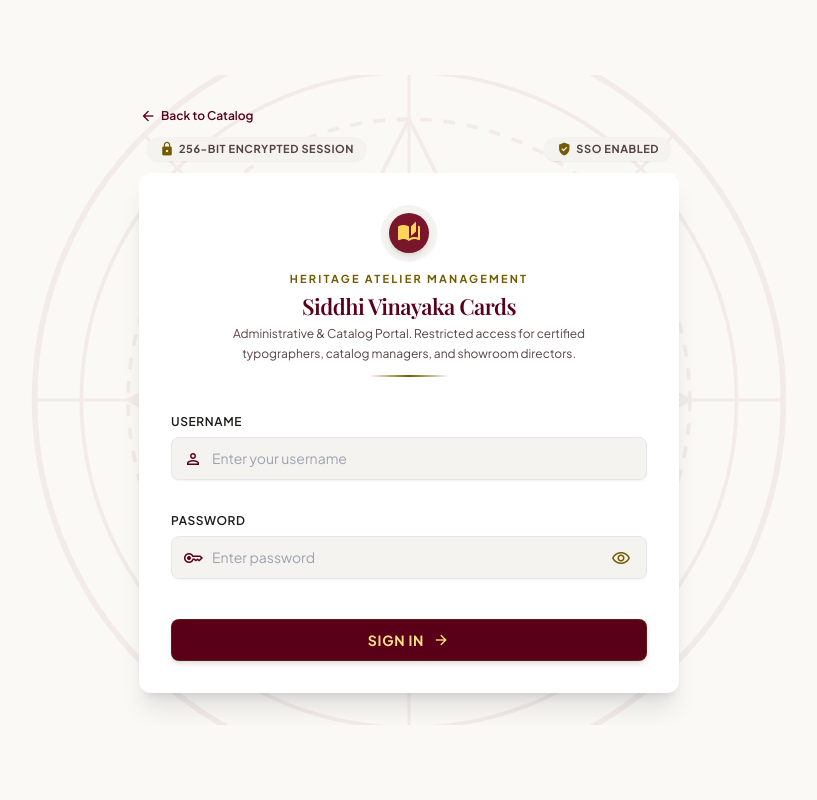
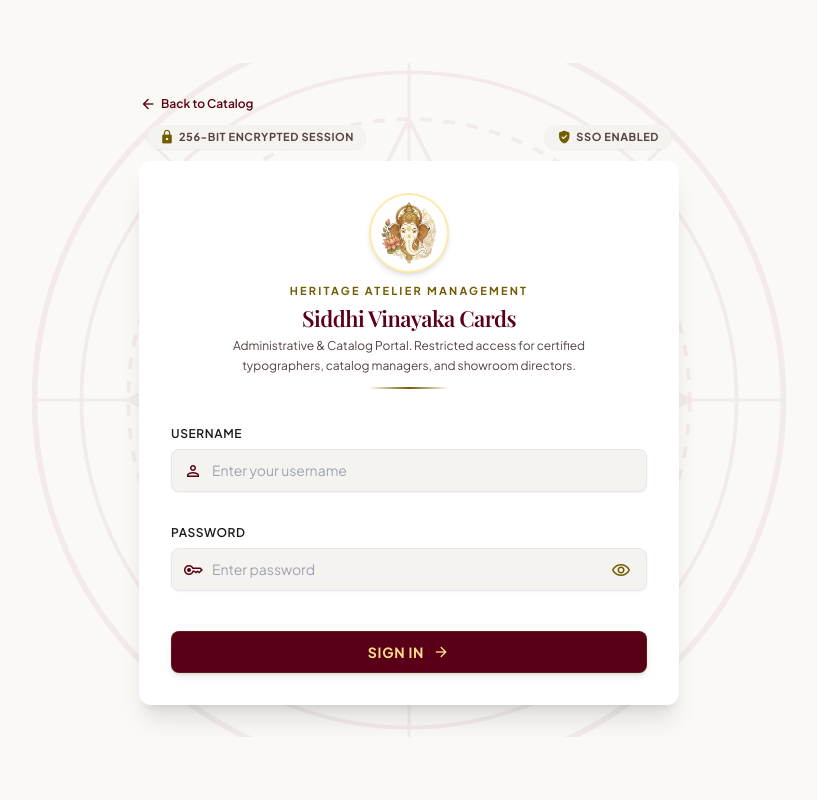
Before and after one commit to rgraghu9-debug/my_business_website, a Django app: page /admin/login/?next=/admin/ in a window 1280 px wide. Shown: the whole page, without its empty margins (231-1048 px from the left). Run offline with Django 5.2, Linux system fonts and the light colour scheme; some libraries are stand-ins or nearby versions; some web fonts are replaced.

Commit message:
Update admin panel: replace SV monogram and book icon with Ganesha logo across all admin templates

```diff
--- a/templates/admin/change_form.html
+++ b/templates/admin/change_form.html
@@ -142,8 +142,8 @@
       <!-- Logo & Brand Monogram -->
       <div class="flex items-center space-x-2 sm:space-x-3 shrink-0">
         <a href="{% url 'admin:index' %}" class="flex items-center space-x-2 sm:space-x-3">
-          <div class="w-8 h-8 sm:w-10 sm:h-10 rounded-full border border-gold-400/60 flex items-center justify-center bg-regal-900/50 shadow-inner shrink-0">
-            <span class="font-luxury text-gold-300 font-bold text-xs sm:text-base tracking-wider">SV</span>
+          <div class="w-8 h-8 sm:w-10 sm:h-10 rounded-full border-2 border-gold-400/60 overflow-hidden bg-white shadow-inner shrink-0">
+            <img src="{% static 'images/logo.jpg' %}" alt="Siddhi Vinayaka Cards Logo" class="w-full h-full object-contain p-0.5" />
           </div>
           <div class="flex flex-col">
             <div class="flex items-center space-x-1.5 sm:space-x-2">
--- a/templates/admin/change_list.html
+++ b/templates/admin/change_list.html
@@ -135,8 +135,8 @@
       <!-- Logo & Brand Monogram -->
       <div class="flex items-center space-x-2 sm:space-x-3 shrink-0">
         <a href="{% url 'admin:index' %}" class="flex items-center space-x-2 sm:space-x-3">
-          <div class="w-8 h-8 sm:w-10 sm:h-10 rounded-full border border-gold-400/60 flex items-center justify-center bg-regal-900/50 shadow-inner shrink-0">
-            <span class="font-luxury text-gold-300 font-bold text-xs sm:text-base tracking-wider">SV</span>
+          <div class="w-8 h-8 sm:w-10 sm:h-10 rounded-full border-2 border-gold-400/60 overflow-hidden bg-white shadow-inner shrink-0">
+            <img src="{% static 'images/logo.jpg' %}" alt="Siddhi Vinayaka Cards Logo" class="w-full h-full object-contain p-0.5" />
           </div>
           <div class="flex flex-col">
             <div class="flex items-center space-x-1.5 sm:space-x-2">
--- a/templates/admin/index.html
+++ b/templates/admin/index.html
@@ -90,8 +90,8 @@
       <!-- Logo & Brand Monogram -->
       <div class="flex items-center space-x-2 sm:space-x-3 shrink-0">
         <a href="{% url 'admin:index' %}" class="flex items-center space-x-2 sm:space-x-3">
-          <div class="w-8 h-8 sm:w-10 sm:h-10 rounded-full border border-gold-400/60 flex items-center justify-center bg-regal-900/50 shadow-inner shrink-0">
-            <span class="font-luxury text-gold-300 font-bold text-xs sm:text-base tracking-wider">SV</span>
+          <div class="w-8 h-8 sm:w-10 sm:h-10 rounded-full border-2 border-gold-400/60 overflow-hidden bg-white shadow-inner shrink-0">
+            <img src="{% static 'images/logo.jpg' %}" alt="Siddhi Vinayaka Cards Logo" class="w-full h-full object-contain p-0.5" />
           </div>
           <div class="flex flex-col">
             <div class="flex items-center space-x-1.5 sm:space-x-2">
--- a/templates/admin/login.html
+++ b/templates/admin/login.html
@@ -202,10 +202,8 @@
 
           <!-- Atelier Heritage Crest & Header -->
           <div class="flex flex-col items-center text-center mb-5">
-            <div class="w-14 h-14 rounded-full bg-surface-container-low flex items-center justify-center shadow-sm mb-2.5 relative">
-              <div class="w-10 h-10 rounded-full bg-primary-container flex items-center justify-center text-secondary-fixed shadow-md">
-                <span class="material-symbols-outlined text-[24px] text-[#fed65b]" style="font-variation-settings: 'FILL' 1;">auto_stories</span>
-              </div>
+            <div class="w-20 h-20 rounded-full bg-white flex items-center justify-center shadow-md mb-2.5 border-2 border-[#fed65b]/50 overflow-hidden">
+              <img src="{% static 'images/logo.jpg' %}" alt="Siddhi Vinayaka Cards Logo" class="w-full h-full object-contain p-1" />
             </div>
             <p class="font-label-sm text-label-sm uppercase tracking-[0.2em] text-[#735c00] mb-1">Heritage Atelier Management</p>
             <h1 class="font-headline-md text-headline-md text-[#590018] mb-1 tracking-tight">Siddhi Vinayaka Cards</h1>
```
Also changed, not shown: 1 other file.
